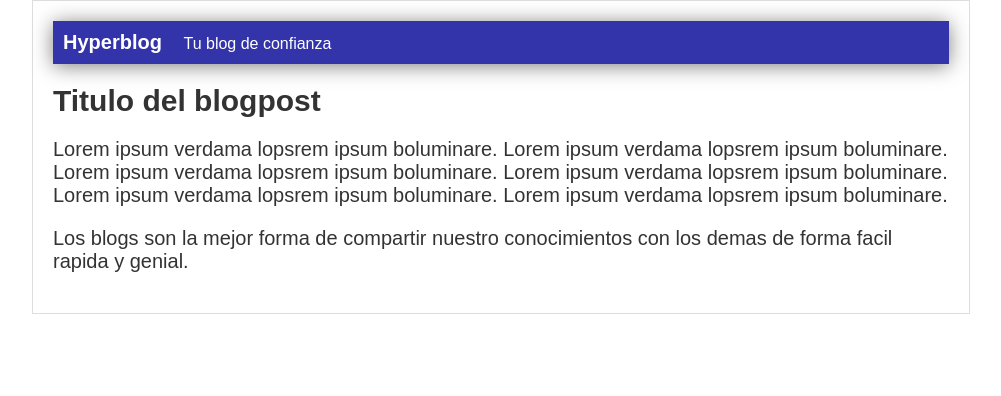
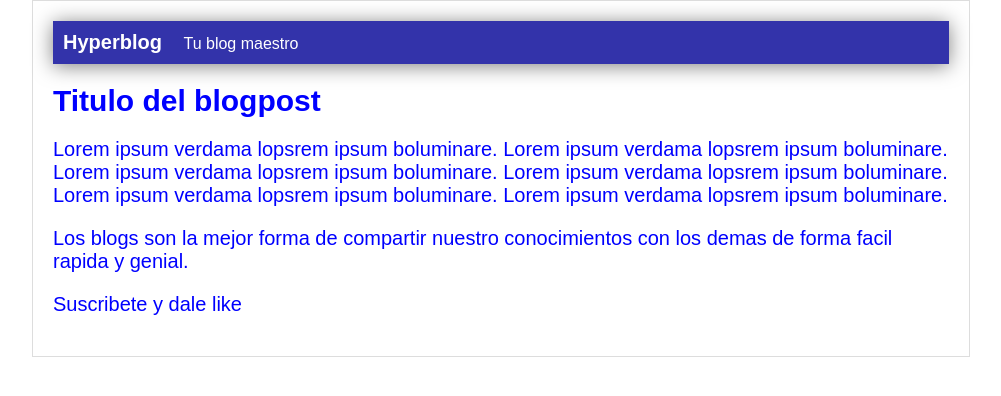
Before and after one commit to mielito/hyperblog, a plain HTML site: page index.html in a window 1280 px wide. Shown: the whole page, without its empty margins (139-1140 px from the left). Drawn offline with Linux system fonts and the light colour scheme.

Commit message:
agregue suscripcion, cambie cabecera maestra y puse todo azul

```diff
--- a/index.html
+++ b/index.html
@@ -11,7 +11,7 @@
     <div id="container">
         <div id="cabecera">
             Hyperblog
-            <span id="tagline">Tu blog de confianza</span>
+            <span id="tagline">Tu blog maestro</span>
         </div>
         <div id="post">
             <h1>Titulo del blogpost</h1>
@@ -23,6 +23,7 @@
                 Lorem ipsum verdama lopsrem ipsum boluminare.</p>
             <p>Los blogs son la mejor forma de compartir nuestro
                 conocimientos con los demas de forma facil rapida y genial.</p>
+                <p>Suscribete y dale like</p>
         </div>
     </div>
 
--- a/styles.css
+++ b/styles.css
@@ -1,5 +1,5 @@
 body {
-    color: #333;
+    color: blue;
     text-align: center;
     font-family: "Arial";
     font-size: 20px;
```
